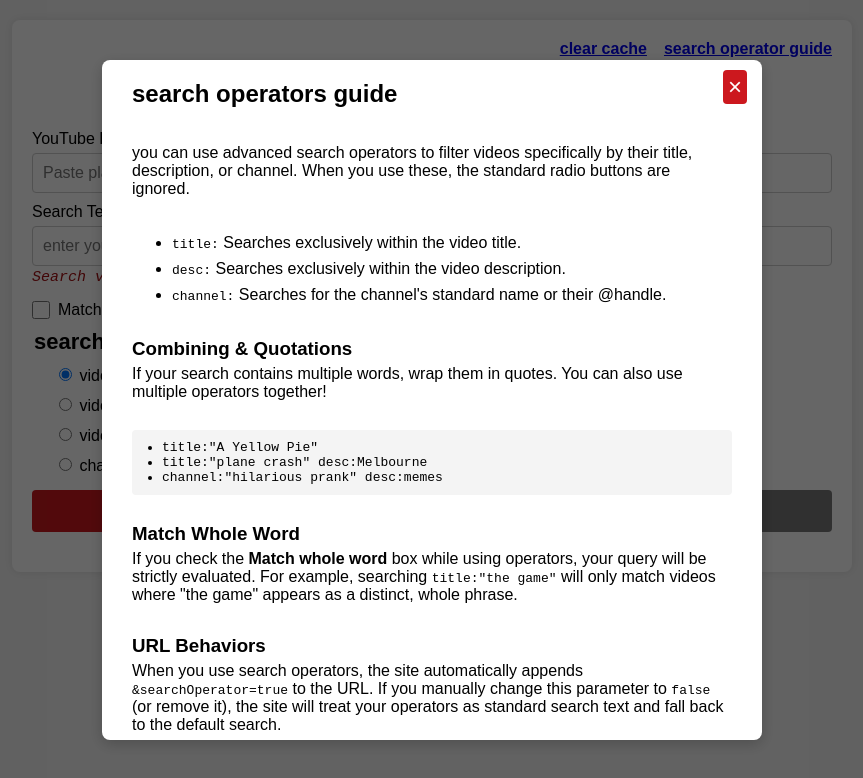
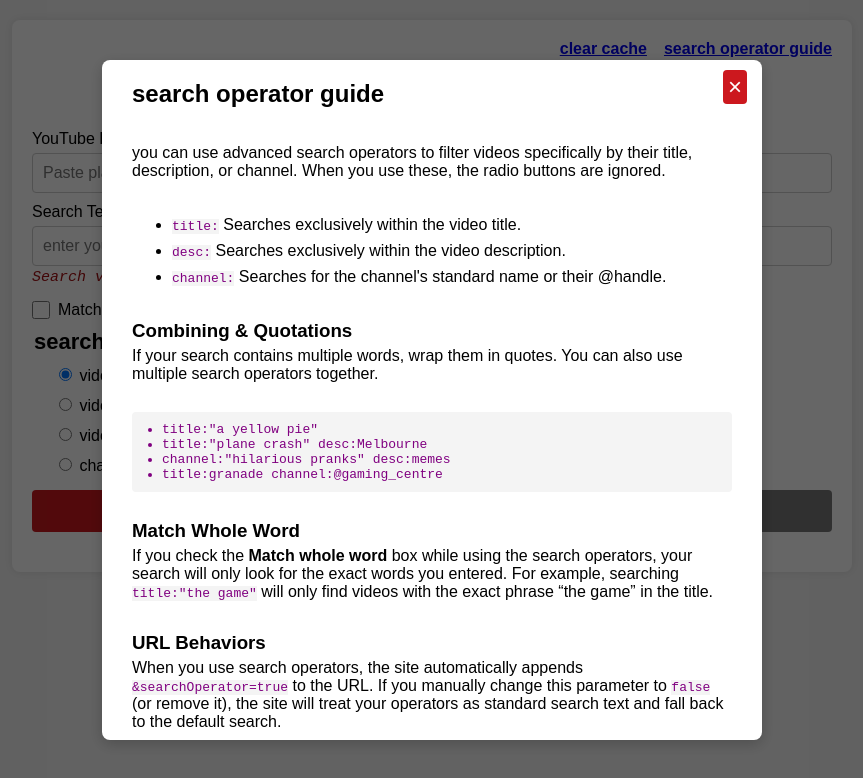
Before and after one commit to eightynine77/youtube-playlist-search-vercel, a Next.js app: page / in a window 1280 px wide. Both pictures are taken after a click on the link "search operator guide". Shown: the top 778 px of the page, without its empty margins (208-1071 px from the left). Built offline with nearby package versions, Linux system fonts and the light colour scheme.

Commit message:
modified the instruction on "search operator guide" pop-up to be more informative

```diff
--- a/src/app/globals.css
+++ b/src/app/globals.css
@@ -153,6 +153,8 @@ button:disabled { background-color: #797979; cursor: not-allowed; color: white;}
 .code-text {
   font-family: monospace;
   overflow-wrap: break-word;
+  color: purple;
+  background-color: #f4f4f4;
 }
 
 .top-links-container {
--- a/src/app/page.jsx
+++ b/src/app/page.jsx
@@ -629,8 +629,8 @@ export default function App() {
         <div id="helpModal" className="modal-overlay" onClick={() => setIsHelpModalOpen(false)}>
           <div className="modal-content" onClick={(e) => e.stopPropagation()} style={{ overflowY: 'auto' }}>
             <button className="modal-close-btn" onClick={() => setIsHelpModalOpen(false)}>&times;</button>
-            <h2>search operators guide</h2>
-            <p>you can use advanced search operators to filter videos specifically by their title, description, or channel. When you use these, the standard radio buttons are ignored.</p>
+            <h2>search operator guide</h2>
+            <p>you can use advanced search operators to filter videos specifically by their title, description, or channel. When you use these, the radio buttons are ignored.</p>
 
             <ul style={{ lineHeight: '1.6' }}>
               <li><span className="code-text">title:</span> Searches exclusively within the video title.</li>
@@ -639,15 +639,16 @@ export default function App() {
             </ul>
 
             <h3 style={{ marginTop: '15px', marginBottom: '5px' }}>Combining & Quotations</h3>
-            <p style={{ marginTop: '0' }}>If your search contains multiple words, wrap them in quotes. You can also use multiple operators together!</p>
-            <ul style={{ background: '#f4f4f4', padding: '10px 10px 10px 30px', borderRadius: '4px', fontFamily: 'monospace', overflowWrap: 'break-word' }}>
-              <li>title:"A Yellow Pie"</li>
+            <p style={{ marginTop: '0' }}>If your search contains multiple words, wrap them in quotes. You can also use multiple search operators together.</p>
+            <ul style={{ background: '#f4f4f4', padding: '10px 10px 10px 30px', borderRadius: '4px', fontFamily: 'monospace', overflowWrap: 'break-word', color: 'purple' }}>
+              <li>title:"a yellow pie"</li>
               <li>title:"plane crash" desc:Melbourne</li>
-              <li>channel:"hilarious prank" desc:memes</li>
+              <li>channel:"hilarious pranks" desc:memes</li>
+              <li>title:granade channel:@gaming_centre</li>
             </ul>
 
             <h3 style={{ marginTop: '15px', marginBottom: '5px' }}>Match Whole Word</h3>
-            <p style={{ marginTop: '0' }}>If you check the <b>Match whole word</b> box while using operators, your query will be strictly evaluated. For example, searching <span className="code-text">title:"the game"</span> will only match videos where "the game" appears as a distinct, whole phrase.</p>
+            <p style={{ marginTop: '0' }}>If you check the <b>Match whole word</b> box while using the search operators, your search will only look for the exact words you entered. For example, searching <span className="code-text">title:"the game"</span> will only find videos with the exact phrase “the game” in the title.</p>
 
             <h3 style={{ marginTop: '15px', marginBottom: '5px' }}>URL Behaviors</h3>
             <p style={{ marginTop: '0' }}>When you use search operators, the site automatically appends <span className="code-text">&searchOperator=true</span> to the URL. If you manually change this parameter to <span className="code-text">false</span> (or remove it), the site will treat your operators as standard search text and fall back to the default search.</p>
```
